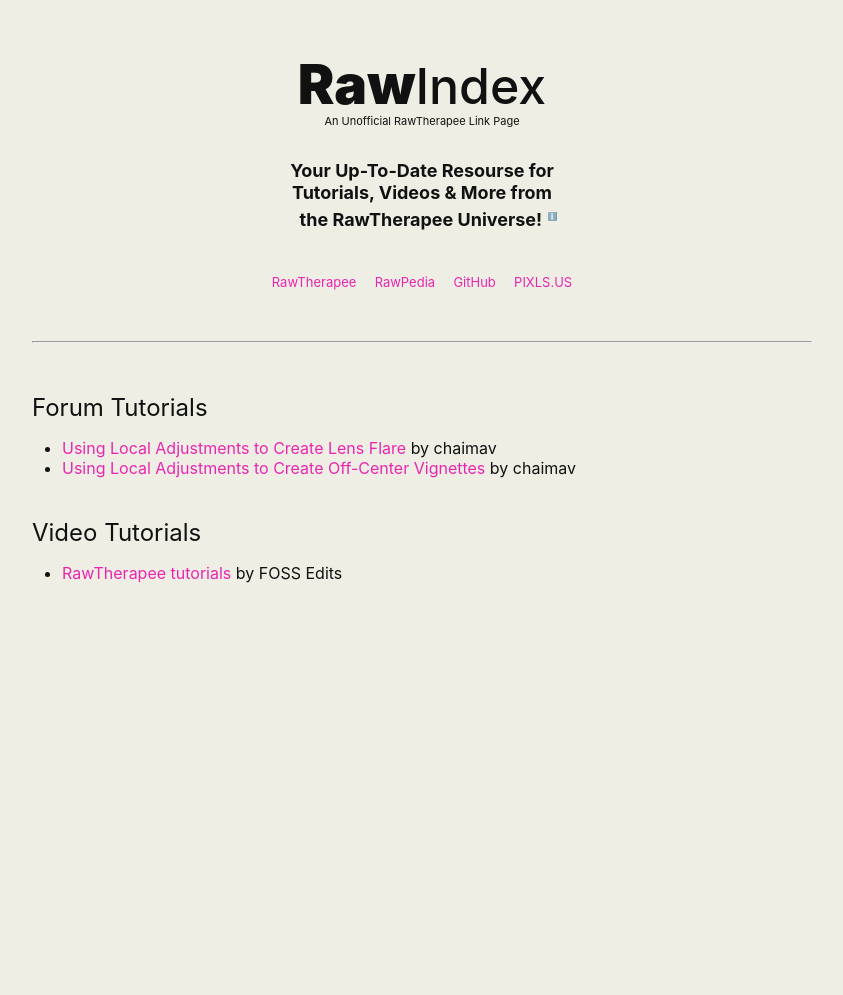
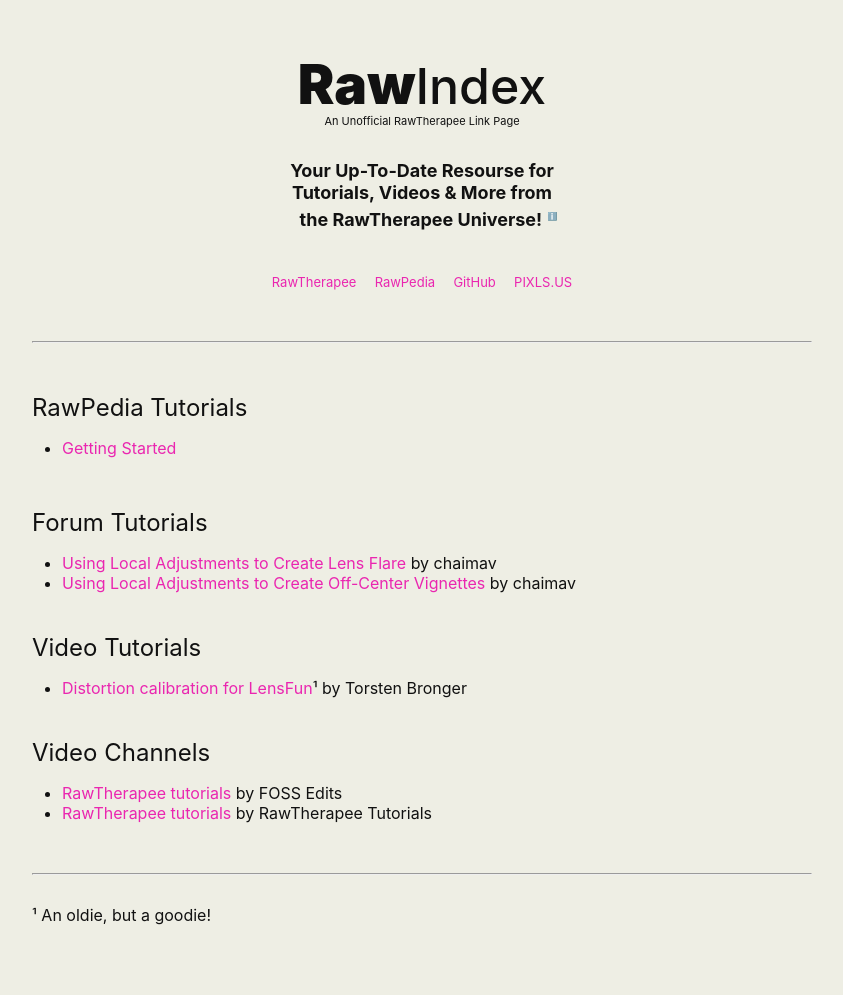
Before and after one commit to martbetz/martbetz.github.io, a Jekyll site: the page built from WIP/rawindex.html, in a window 1280 px wide. Shown: the whole page, without its empty margins (218-1061 px from the left). Built offline with Jekyll 4.4.1, drawn with Linux system fonts in a browser that asks for light colours; before the commit the page ends 900 px from its top, so only the background shows below that.

Commit message:
Add files via upload

```diff
--- a/WIP/rawindex.html
+++ b/WIP/rawindex.html
@@ -52,6 +52,17 @@
    <hr>
 </p>
 
+
+<div align="left">
+   <p style="margin-top: 50px;">
+     <!-- <center> -->
+        <h2>RawPedia Tutorials</h2>
+     <!-- </center> -->
+        <ul>
+           <li><a href="https://rawpedia.rawtherapee.com/Getting_Started">Getting Started</a> </li>
+        </ul>
+   </p>
+
 <!-- <p style="margin-top: 50px;">
   <font size="4">
     <div align="center">
@@ -75,7 +86,6 @@
         <ul>
            <li><a href="https://discuss.pixls.us/t/tutorial-using-local-adjustments-to-create-lens-flare/25215">Using Local Adjustments to Create Lens Flare</a> by&nbsp;chaimav</li>
            <li><a href="https://discuss.pixls.us/t/tutorial-using-local-adjustments-to-create-off-center-vignette/25193">Using Local Adjustments to Create Off-Center Vignettes</a> by&nbsp;chaimav</li>
-
         </ul>
    </p>
 
@@ -85,12 +95,32 @@
         <h2>Video Tutorials</h2>
      <!-- </center> -->
         <ul>
+           <li><a href="https://vimeo.com/51999287">Distortion calibration for LensFun</a>¹ by&nbsp;Torsten Bronger
+           </li>
+        </ul>
+   </p>
+
+   <!-- <p style="margin-top: 50px;"> -->
+   <p style="margin-top: 40px;">
+     <!-- <center> -->
+        <h2>Video Channels</h2>
+     <!-- </center> -->
+        <ul>
            <li><a href="https://www.youtube.com/@FOSSedits/search?query=rawtherapee">RawTherapee tutorials</a> by&nbsp;FOSS Edits</li>
+           <li><a href="https://m.youtube.com/channel/UCjaDzx2O_Fw-LukahyF5RwA">RawTherapee tutorials</a>&nbsp;by RawTherapee Tutorials
         </ul>
    </p>
 
 </div>
 
+<p style="margin-top:50px;">
+   <hr>
+</p>
+
+<p>
+   ¹ An oldie, but a goodie!
+ </p>
+
 <p style= "margin-top: -10px;">
    &nbsp;
 <p>
```
